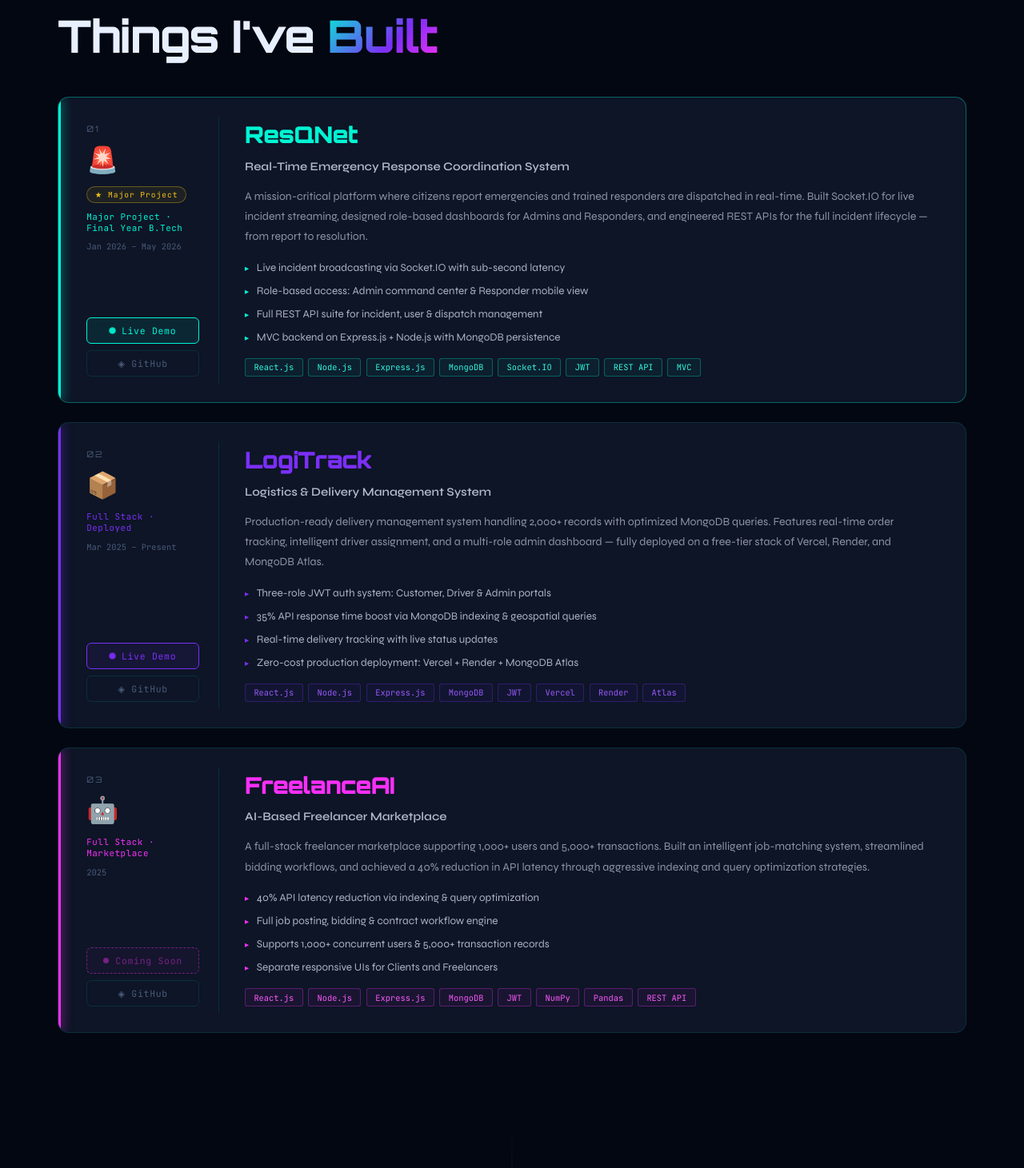
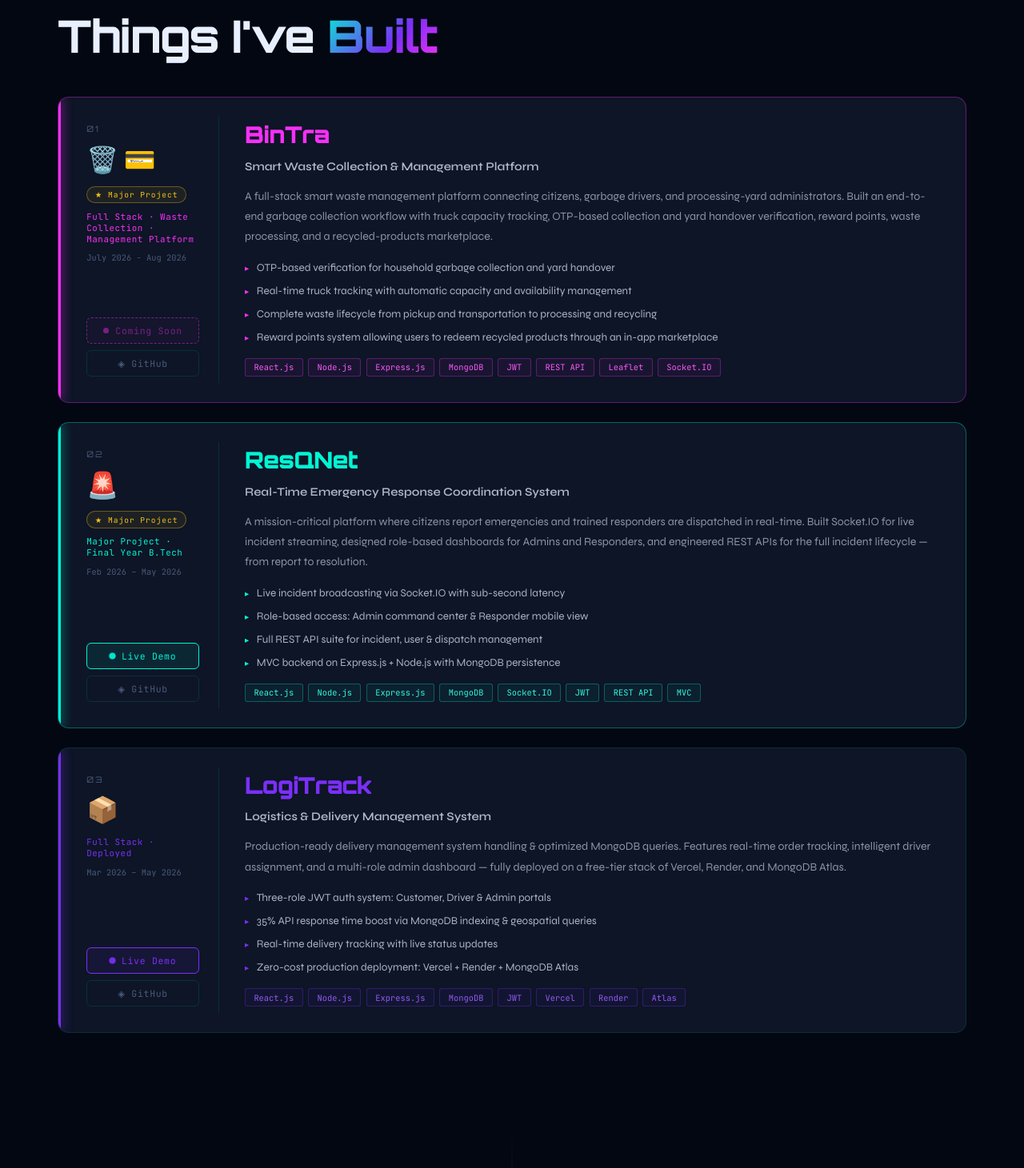
Before and after one commit to KameswaraSarma9/PortFolio-Dev, a React (Vite) app: page / in a window 1280 px wide. Shown: the part 2369-3830 px from the top of the page at 80% size. Built offline with nearby package versions, Linux system fonts and the light colour scheme.

Commit message:
Initial commit

```diff
--- a/src/components/Projects.jsx
+++ b/src/components/Projects.jsx
@@ -16,10 +16,33 @@ const projects = [
   {
     id: '01',
     featured: true,
+    name: 'BinTra',
+    tagline: 'Smart Waste Collection & Management Platform',
+    category: 'Full Stack · Waste Collection · Management Platform ',
+    period: ' July 2026 - Aug 2026',
+    description:
+      'A full-stack smart waste management platform connecting citizens, garbage drivers, and processing-yard administrators. Built an end-to-end garbage collection workflow with truck capacity tracking, OTP-based collection and yard handover verification, reward points, waste processing, and a recycled-products marketplace.',
+    highlights: [
+      'OTP-based verification for household garbage collection and yard handover',
+      'Real-time truck tracking with automatic capacity and availability management',
+      'Complete waste lifecycle from pickup and transportation to processing and recycling',
+      'Reward points system allowing users to redeem recycled products through an in-app marketplace',
+      ],
+    tech: ['React.js', 'Node.js', 'Express.js', 'MongoDB', 'JWT', 'REST API', 'Leaflet', 'Socket.IO'],
+
+    color: '#f72ff7',
+    liveUrl: null,
+    githubUrl: 'https://github.com/KameswaraSarma9/BinTra---Waste-Management-Collection-Platform',
+    icon: '🗑️ 💳',
+  },
+
+  {
+    id: '02',
+    featured: true,
     name: 'ResQNet',
     tagline: 'Real-Time Emergency Response Coordination System',
     category: 'Major Project · Final Year B.Tech',
-    period: 'Jan 2026 – May 2026',
+    period: 'Feb 2026 – May 2026',
     description:
       'A mission-critical platform where citizens report emergencies and trained responders are dispatched in real-time. Built Socket.IO for live incident streaming, designed role-based dashboards for Admins and Responders, and engineered REST APIs for the full incident lifecycle — from report to resolution.',
     highlights: [
@@ -35,14 +58,14 @@ const projects = [
     icon: '🚨',
   },
   {
-    id: '02',
+    id: '03',
     featured: false,
     name: 'LogiTrack',
     tagline: 'Logistics & Delivery Management System',
     category: 'Full Stack · Deployed',
-    period: 'Mar 2025 – Present',
+    period: 'Mar 2026 – May 2026',
     description:
-      'Production-ready delivery management system handling 2,000+ records with optimized MongoDB queries. Features real-time order tracking, intelligent driver assignment, and a multi-role admin dashboard — fully deployed on a free-tier stack of Vercel, Render, and MongoDB Atlas.',
+      'Production-ready delivery management system handling & optimized MongoDB queries. Features real-time order tracking, intelligent driver assignment, and a multi-role admin dashboard — fully deployed on a free-tier stack of Vercel, Render, and MongoDB Atlas.',
     highlights: [
       'Three-role JWT auth system: Customer, Driver & Admin portals',
       '35% API response time boost via MongoDB indexing & geospatial queries',
@@ -54,27 +77,6 @@ const projects = [
     liveUrl: 'https://logistics-delivery-system.vercel.app/login',
     githubUrl: 'https://github.com/KameswaraSarma9/Logistics-Delivery_System',
     icon: '📦',
-  },
-  {
-    id: '03',
-    featured: false,
-    name: 'FreelanceAI',
-    tagline: 'AI-Based Freelancer Marketplace',
-    category: 'Full Stack · Marketplace',
-    period: '2025',
-    description:
-      'A full-stack freelancer marketplace supporting 1,000+ users and 5,000+ transactions. Built an intelligent job-matching system, streamlined bidding workflows, and achieved a 40% reduction in API latency through aggressive indexing and query optimization strategies.',
-    highlights: [
-      '40% API latency reduction via indexing & query optimization',
-      'Full job posting, bidding & contract workflow engine',
-      'Supports 1,000+ concurrent users & 5,000+ transaction records',
-      'Separate responsive UIs for Clients and Freelancers',
-    ],
-    tech: ['React.js', 'Node.js', 'Express.js', 'MongoDB', 'JWT', 'NumPy', 'Pandas', 'REST API'],
-    color: '#f72ff7',
-    liveUrl: null,
-    githubUrl: 'https://github.com/KameswaraSarma9',
-    icon: '🤖',
   },
 ]
 
```
